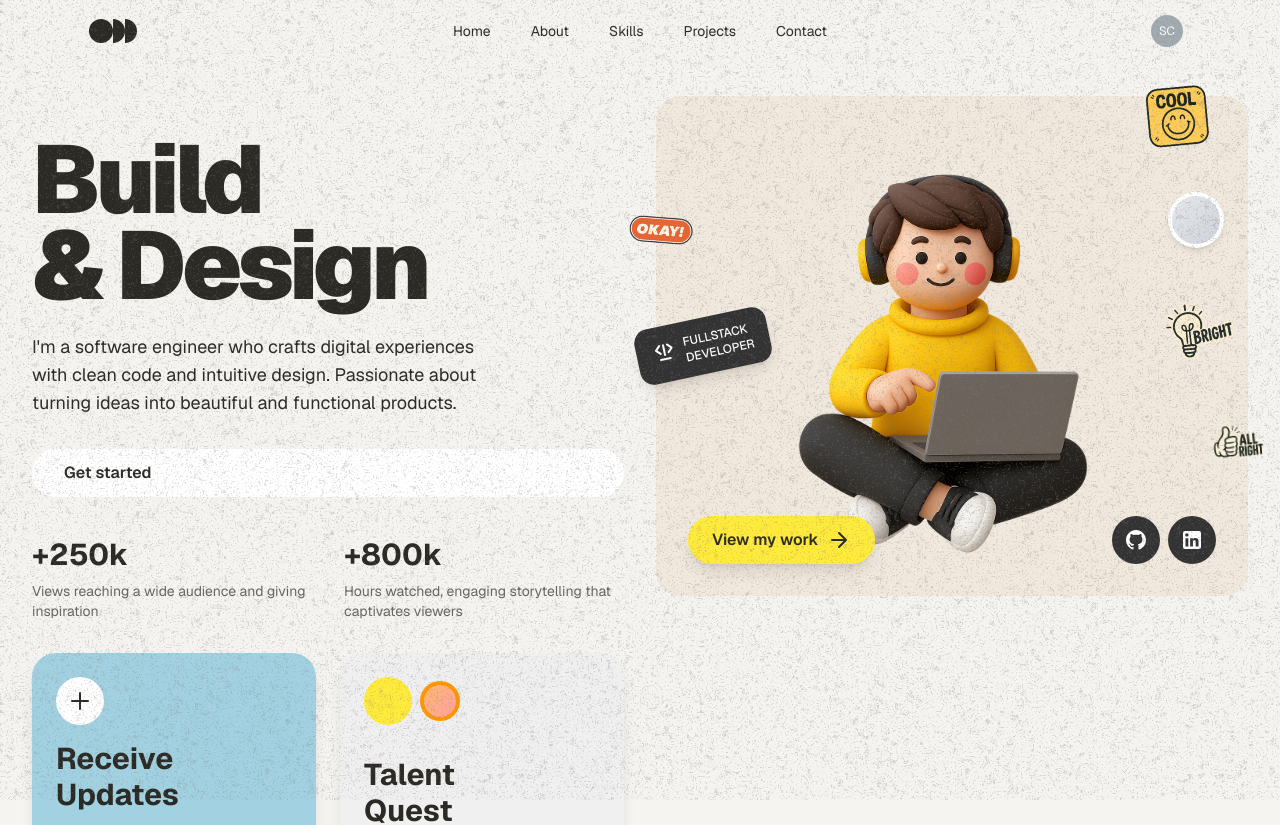
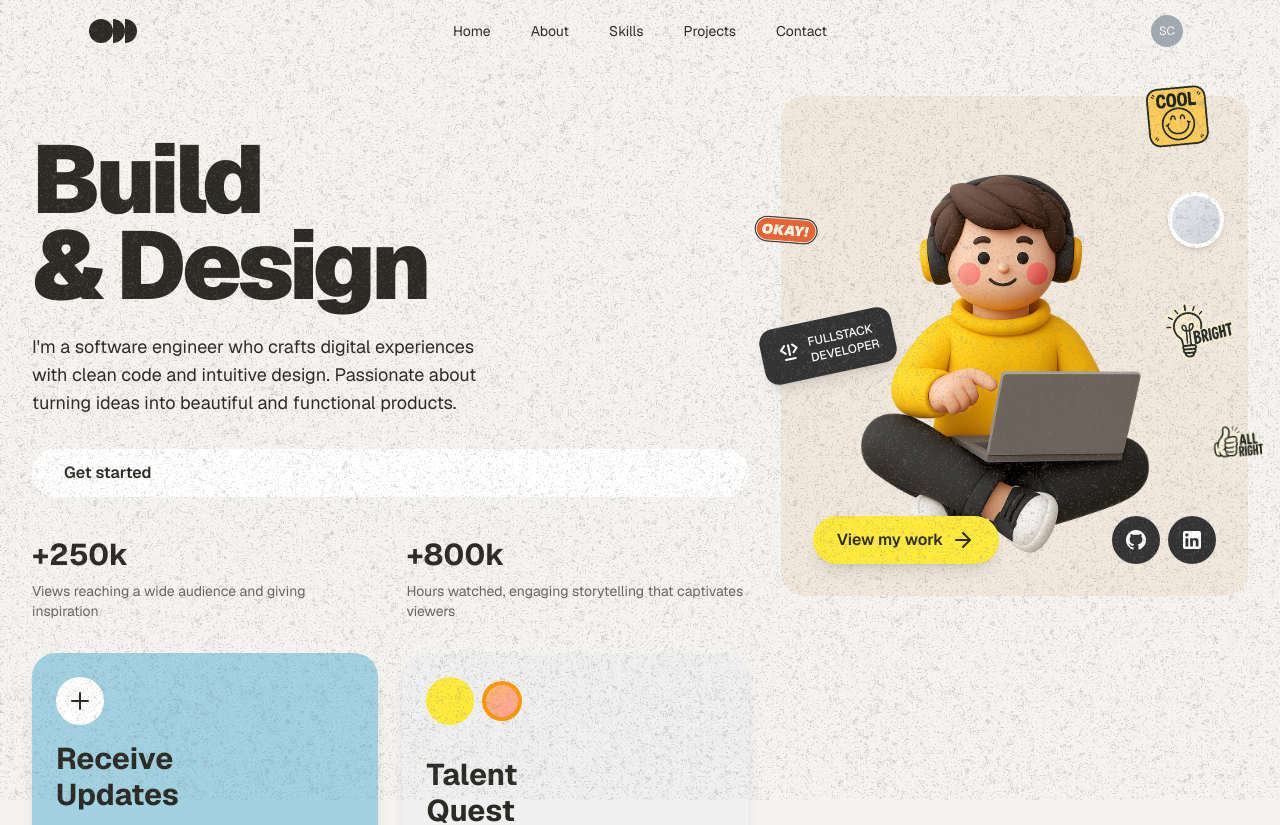
Before and after one commit to echozyr2001/portfolio-demo, a Next.js app: page /example in a window 1280 px wide. Shown: the top 825 px of the page. Built offline with nearby package versions, Linux system fonts and the light colour scheme; a web font is replaced by a local one.

Commit message:
HeroSection 5:5 to 6:4

```diff
--- a/app/example/components/HeroSection.tsx
+++ b/app/example/components/HeroSection.tsx
@@ -71,9 +71,9 @@ export function HeroSection() {
     <section className="w-full px-4 py-16 md:py-24 md:px-8 bg-[#F6F4F1] relative z-40 rounded-b-[100px] mb-[-100px] overflow-hidden">
       <div className="max-w-7xl mx-auto">
         {/* Main content grid */}
-        <div className="grid grid-cols-1 md:grid-cols-2 gap-8 relative">
+        <div className="grid grid-cols-1 md:grid-cols-10 gap-8 relative">
           {/* Left side - Large rounded card */}
-          <div className="relative z-10 pt-10 flex flex-col justify-between">
+          <div className="relative z-10 pt-10 flex flex-col justify-between md:col-span-6">
             <h1 className="text-6xl md:text-8xl font-black leading-[0.9] mb-6 text-[#2C2A25] tracking-tighter">
               Build
               <br />& Design
@@ -191,7 +191,7 @@ export function HeroSection() {
           </div>
 
           {/* Right side - Image with floating elements */}
-          <div className="relative">
+          <div className="relative md:col-span-4">
             {/* Main image container */}
             <div className="relative overflow-visible mt-8 md:mt-0">
               <div className="relative min-h-[500px] flex items-center justify-center">
```
